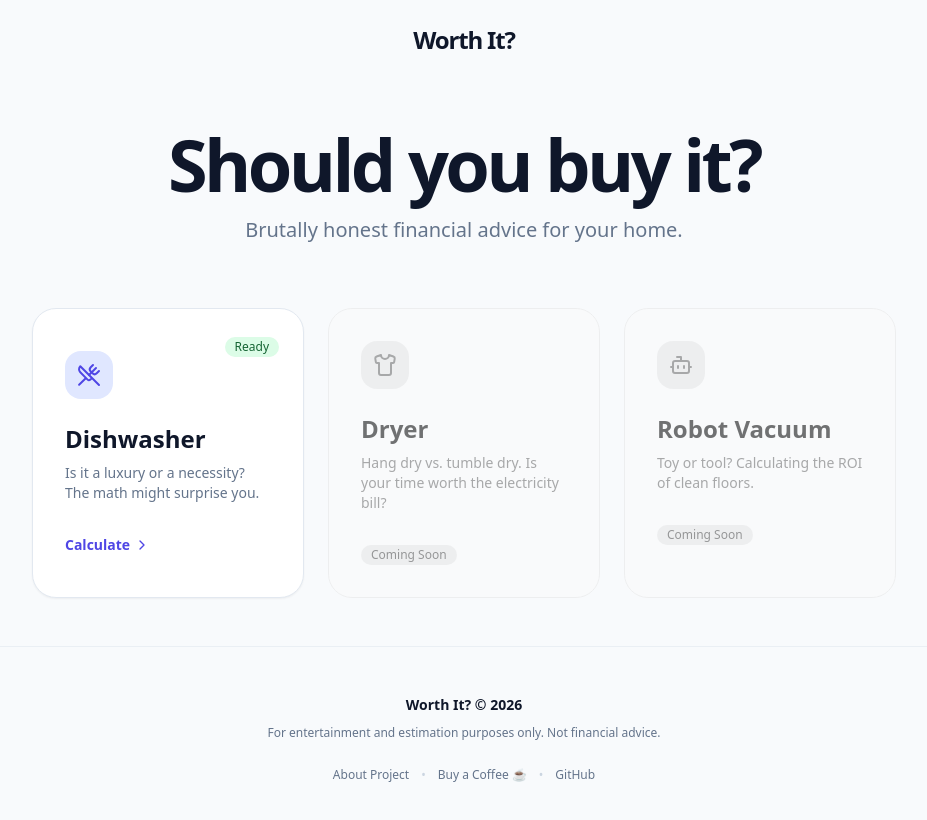
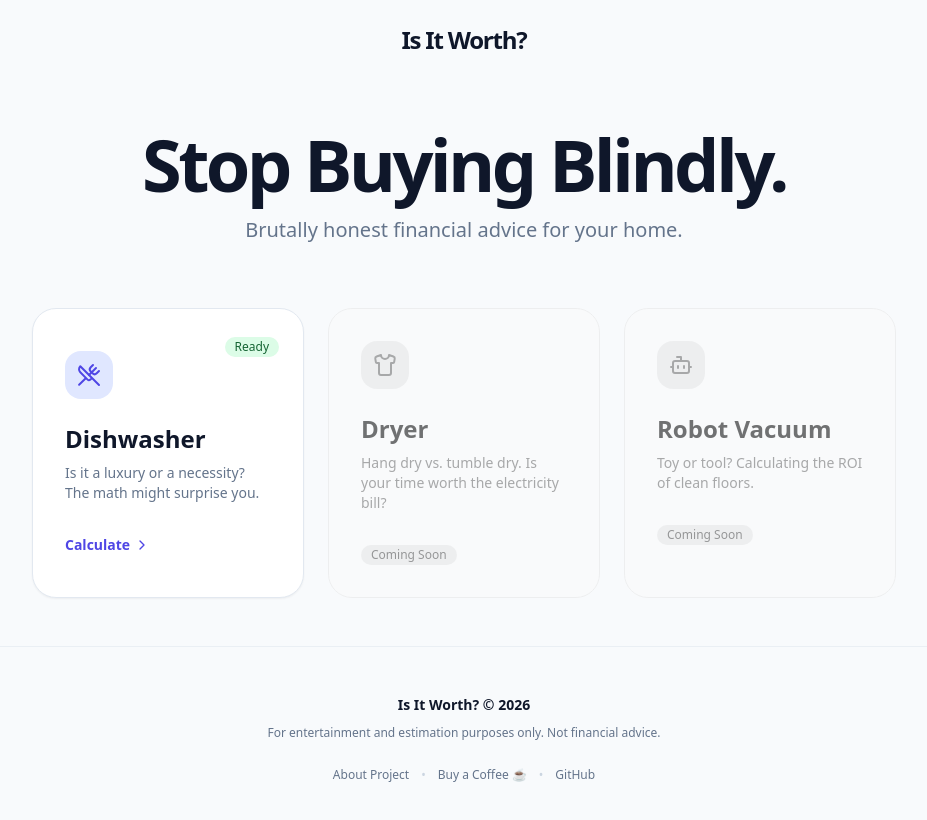
Before and after one commit to happiefruit/freedom-roi-calc, a React (Vite) app: page / in a window 1280 px wide. Shown: the top 820 px of the page, without its empty margins (176-1103 px from the left). Built offline with nearby package versions, Linux system fonts and the light colour scheme.

Commit message:
feat: Update application name and branding
Reflects the new, more direct application name "Is it Worth?" across the project's metadata, HTML, and component titles. This change enhances brand consistency and clarity.

```diff
--- a/App.tsx
+++ b/App.tsx
@@ -84,7 +84,7 @@ const App: React.FC = () => {
             {/* Nav (Minimal) */}
             <nav className="p-6 flex justify-center">
                 <div className="text-2xl font-black tracking-tighter text-slate-900 cursor-pointer" onClick={handleReset}>
-                    Worth It?
+                    Is It Worth?
                 </div>
             </nav>
 
--- a/Footer.tsx
+++ b/Footer.tsx
@@ -16,7 +16,7 @@ export const Footer: React.FC<FooterProps> = ({ analyticsAllowed, setAnalyticsAl
                 <div className="flex flex-col items-center justify-center text-center px-4">
                     {/* Row 1: Brand */}
                     <div className="text-sm font-semibold text-slate-900">
-                        Worth It? &copy; 2026
+                        Is It Worth? &copy; 2026
                     </div>
 
                     {/* Row 2: Disclaimer */}
--- a/HomeView.tsx
+++ b/HomeView.tsx
@@ -13,7 +13,7 @@ export const HomeView: React.FC<HomeViewProps> = ({ onSelect }) => {
             {/* Hero */}
             <div className="text-center mb-16 space-y-4">
                 <h1 className="text-5xl md:text-7xl font-black tracking-tighter text-slate-900">
-                    Should you buy it?
+                    Stop Buying Blindly.
                 </h1>
                 <p className="text-xl text-slate-500 font-medium">
                     Brutally honest financial advice for your home.
--- a/index.html
+++ b/index.html
@@ -4,7 +4,7 @@
 <head>
     <meta charset="UTF-8">
     <meta name="viewport" content="width=device-width, initial-scale=1.0">
-    <title>Worth It? | Home Appliance ROI</title>
+    <title>Is it Worth?</title>
 
     <!-- Meta / Open Graph -->
     <meta name="description" content="Brutally honest financial advice for your home.">
--- a/metadata.json
+++ b/metadata.json
@@ -1,5 +1,5 @@
 {
-  "name": "Worth It? - Appliance ROI",
+  "name": "Is it Worth?",
   "description": "Brutally honest financial advice for your home appliances.",
   "requestFramePermissions": []
 }
--- a/package.json
+++ b/package.json
@@ -1,5 +1,5 @@
 {
-  "name": "worth-it?---appliance-roi",
+  "name": "is-it-worth?",
   "private": true,
   "version": "0.0.0",
   "type": "module",
```
